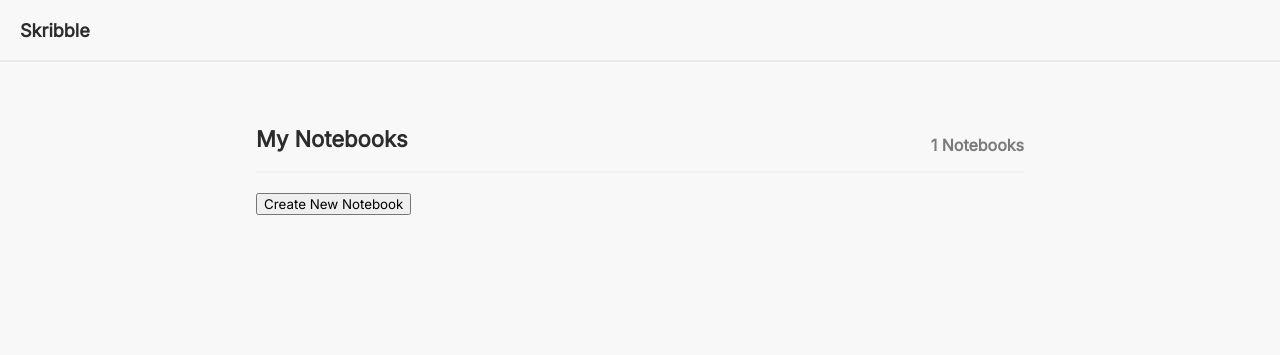
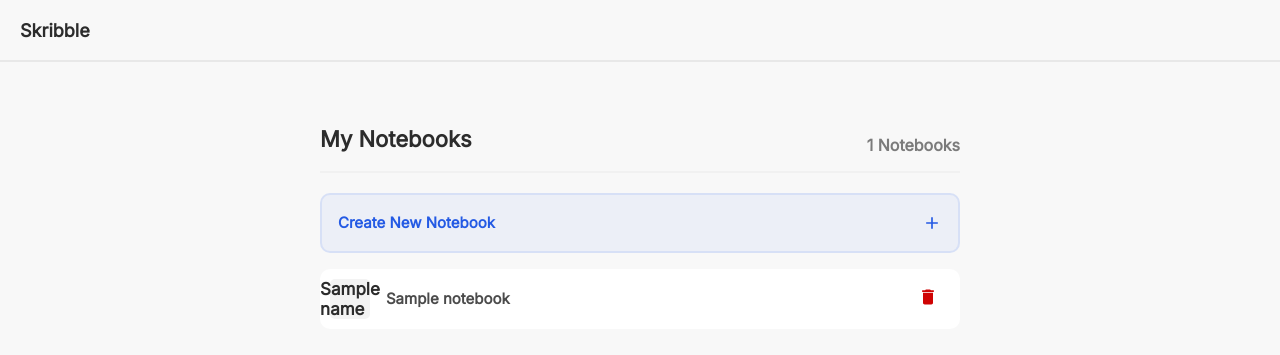
Before and after one commit to InviBull/skribble, a Flask app: template templates/index.html in a window 1280 px wide. Shown: the top 355 px of the page. Run offline with Flask 3, Linux system fonts and the light colour scheme; the template is opened without the code that fills it: most values are stand-ins (such as "Sample title", 1, 10 or a date in 2020).

Commit message:
list & delete notebooks

```diff
--- a/routes/notebooks.py
+++ b/routes/notebooks.py
@@ -14,7 +14,7 @@ def create_notebook():
     add_notebook(current_user.id, notebook_id, notebook_name)
     return redirect(f"/{notebook_id}")
 
-@notebooks.route('/notebooks', methods=['DELETE'])
+@notebooks.route('/notebooks/delete', methods=['POST'])
 @login_required
 def remove_notebook():
     notebook_id = request.form.get("notebook_id")
--- a/static/css/home.css
+++ b/static/css/home.css
@@ -1,5 +1,7 @@
 * {
   font-family: "Inter";
+  underline: none;
+  text-decoration: none;
 }
 
 body {
@@ -25,7 +27,7 @@ body {
 .main-section {
   display: flex;
   flex-direction: column;
-  width: 60vw;
+  width: 50vw;
   margin: 0 auto;
   padding-top: 100px;
 }
@@ -48,6 +50,63 @@ body {
   color: #7B7B7B;
   font-weight: 700;
   font-size: 16px;
+}
+
+.new-notebook-button {
+  width: 100%;
+  padding: 14px 16px;
+  border-radius: 10px;
+  border: 2px solid rgba(36, 90, 228, 0.10);
+  background: rgba(36, 90, 228, 0.05);
+  height: 60px;
+  color: #245AE4;
+  font-weight: 700;
+  font-size: 15px;
+  display: flex;
+  justify-content: space-between;
+  align-items: center;
+
+  cursor: pointer;
+}
+
+.card {
+  display: flex;
+  background: #fff;
+  width: calc(100% - 16px);
+  height: 60px;
+  margin-top: 16px;
+  border-radius: 10px;
+
+  justify-content: space-between;
+  align-items: center;
+  padding-right: 16px;
+}
+
+.card__leading {
+  display: flex;
+  align-items: center;
+  padding-left: 10px;
+}
+
+.card__leading__icon {
+  width: 40px;
+  height: 40px;
+  display: flex;
+  justify-content: center;
+  align-items: center;
+  border-radius: 5px;
+  background: #F3F3F3;
+
+  color: #2C2C2C;
+  font-size: 17px;
+  font-weight: 700;
+}
+
+.card__leading__name {
+  color: #4B4B4B;
+  font-size: 15px;
+  font-weight: 600;
+  margin-left: 16px;
 }
 
 .modal {
@@ -88,7 +147,6 @@ body {
   display: flex;
   justify-content: start;
   margin-right: 60px;
-  background: #f00;
 }
 
 .modal__content__header__title {
@@ -102,11 +160,11 @@ body {
 }
 
 .modal__content__body form {
-  background: #0f0;
   display: flex;
   flex-direction: column;
   justify-content: center;
   align-items: end;
+  width: 100%;
 }
 
 .modal__content__body__submit {
@@ -117,15 +175,18 @@ body {
   padding: 14px 22px;
   color: #fff;
   font-weight: 600;
-  font-size: 14px;
+  font-size: 13px;
   cursor: pointer;
 }
 
 .modal__content__body__input {
-  width: 100%;
+  width: calc(100% - 25px);
+  margin-left: 0;
+  margin-right: 0;
   margin-bottom: 20px;
   height: 45px;
   border-radius: 6px;
   border: 3px solid #A4A4A4;
   background: #FFF;
+  padding: 0 10px;
 }
--- a/templates/index.html
+++ b/templates/index.html
@@ -16,7 +16,35 @@
         <p class="main-section__header__count">{{length}} Notebooks</p>
       </div>
       <div>
-        <button data-modal="new-notebook-modal">Create New Notebook</button>
+        <button data-modal="new-notebook-modal" class="new-notebook-button">
+          <p>Create New Notebook</p>
+          <svg width="20" height="20" viewBox="0 0 26 26" fill="none" xmlns="http://www.w3.org/2000/svg">
+            <path d="M20.5834 14.0833H14.0834V20.5833H11.9167V14.0833H5.41675V11.9167H11.9167V5.41667H14.0834V11.9167H20.5834V14.0833Z" fill="#245AE4"/>
+          </svg>
+        </button>
+
+        {% for notebook in notebooks %}
+          <a href="{{ '/%s'%notebook[1] }}">
+            <div class="card">
+              <div class="card__leading">
+                <div class="card__leading__icon">
+                  {{ notebook[2].0 }}
+                </div>
+                <span class="card__leading__name">{{ notebook[2] }}</span>
+              </div>
+              <div>
+                <form action="/notebooks/delete" method="POST">
+                  <input type="hidden" name="notebook_id" value="{{ notebook[1] }}"/>
+                  <button type="submit" style="background: transparent; outline: none; border: none; cursor: pointer;">
+                    <svg width="20" height="20" viewBox="0 0 20 20" fill="none" xmlns="http://www.w3.org/2000/svg">
+                      <path d="M15.8334 3.33333H12.9167L12.0834 2.5H7.91675L7.08341 3.33333H4.16675V5H15.8334M5.00008 15.8333C5.00008 16.2754 5.17568 16.6993 5.48824 17.0118C5.8008 17.3244 6.22472 17.5 6.66675 17.5H13.3334C13.7754 17.5 14.1994 17.3244 14.5119 17.0118C14.8245 16.6993 15.0001 16.2754 15.0001 15.8333V5.83333H5.00008V15.8333Z" fill="#CF0303"/>
+                    </svg>
+                  </button>
+                </form>
+              </div>
+            </div>
+          </a>
+        {% endfor %}
       </div>
     </section>
 
@@ -28,7 +56,7 @@
         </div>
         <div class="modal__content__body">
           <form action="/notebooks" method="POST">
-            <input class="modal__content__body__input" type="text" name="notebook_name" id="notebook_name" placeholder="Name" required>
+            <input autofocus="true" class="modal__content__body__input" type="text" name="notebook_name" id="notebook_name_input" placeholder="Name" required>
             <button class="modal__content__body__submit" type="submit">Create</button>
           </form>
         </div>
@@ -42,10 +70,12 @@
         trigger.addEventListener('click', (e) => {
           e.preventDefault();
 
-          console.log('click')
           const modal = document.getElementById(trigger.dataset.modal)
-          console.log(modal)
           modal.classList.add('open')
+          const input = document.getElementById('notebook_name_input')
+          console.log(input)
+          input.setAttribute('tabindex', '0')
+          input.focus()
 
           const exits = modal.querySelectorAll('.modal__exit')
           exits.forEach(exit => {
```
